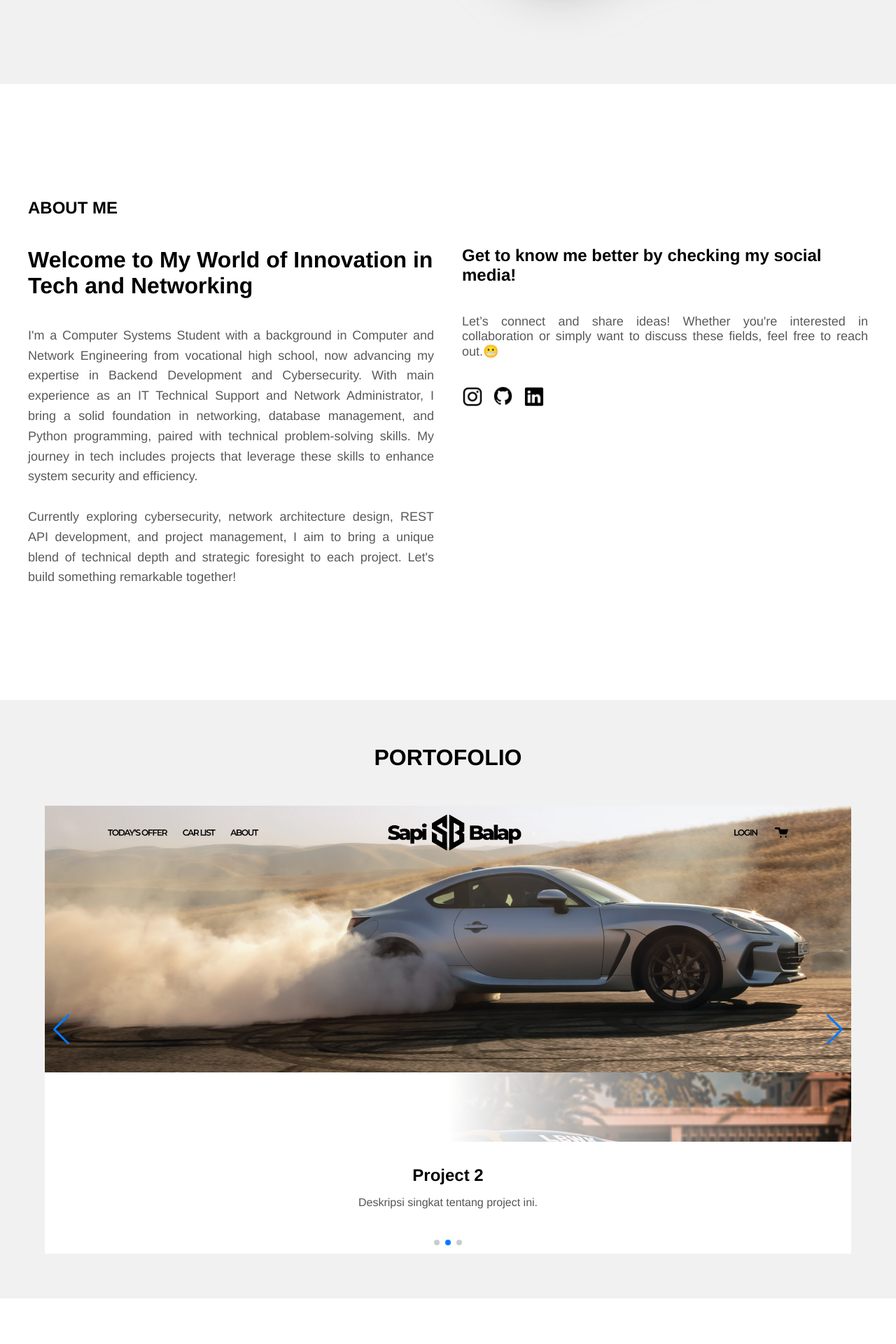
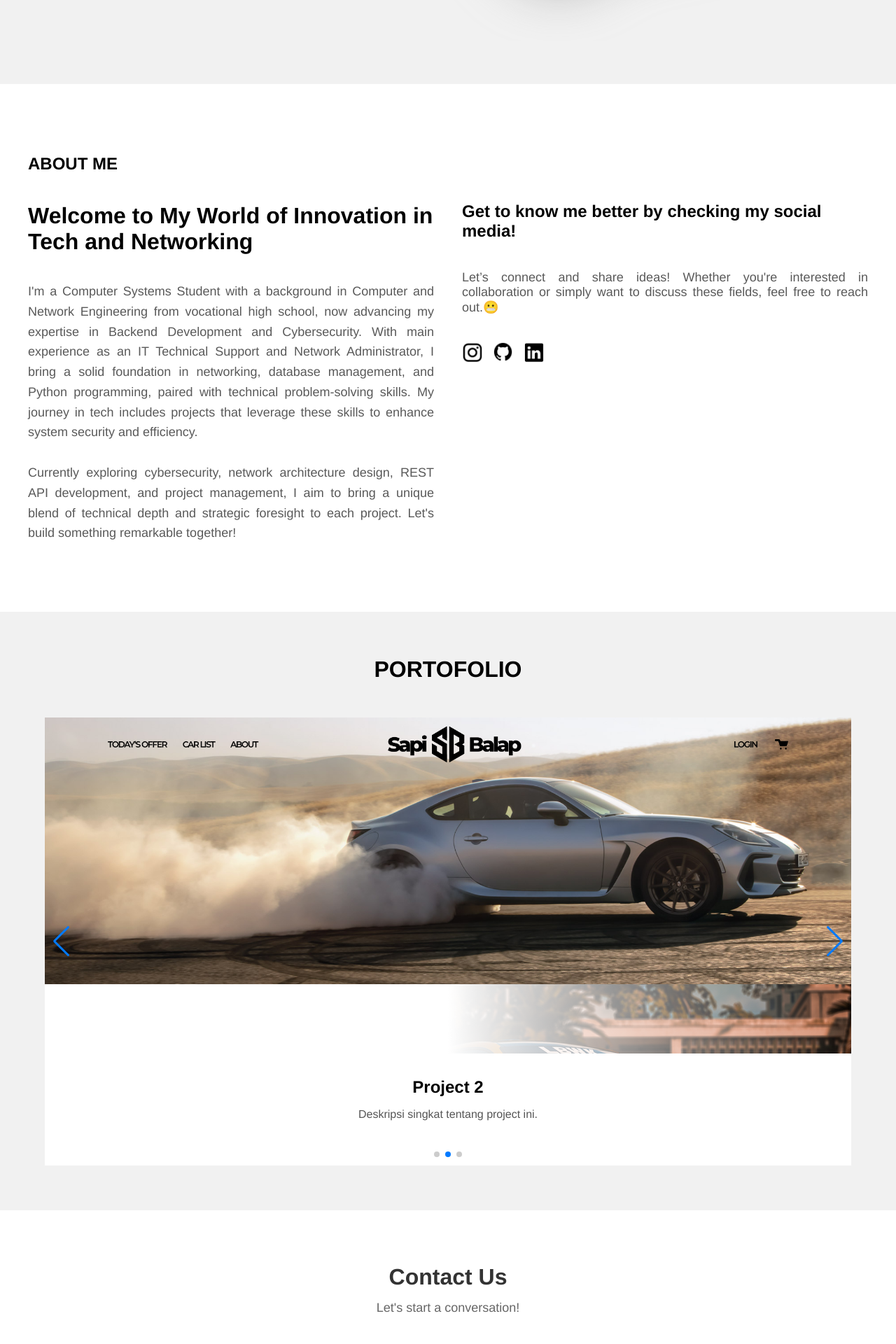
Before and after one commit to lmnzxx/lmnzxx-resume-webpage, a Vue app: page / in a window 1280 px wide. Shown: the part 680-2600 px from the top of the page at 70% size. Built offline with nearby package versions, Linux system fonts and the light colour scheme.

Commit message:
fix more view height

```diff
--- a/src/components/About.vue
+++ b/src/components/About.vue
@@ -48,7 +48,6 @@
         display: flex;
         justify-content: center;
         align-items: center;
-        min-height: 100vh;
         background-color: #ffffff;
         padding: 40px 0;
     }
--- a/src/components/Contact.vue
+++ b/src/components/Contact.vue
@@ -95,7 +95,6 @@ const submitForm = async () => {
     flex-direction: column;
     justify-content: center;
     align-items: center;
-    min-height: 100vh;
     background-color: #ffffff;
     font-family: "Helvetica-Regular", Helvetica;
     gap: 50px;
--- a/src/components/Portofolio.vue
+++ b/src/components/Portofolio.vue
@@ -70,7 +70,6 @@
 
 <style scoped>
     .portofolio-section {
-        max-height: 100vh;
         text-align: center;
         padding: 64px 0;
         display: flex;
```
